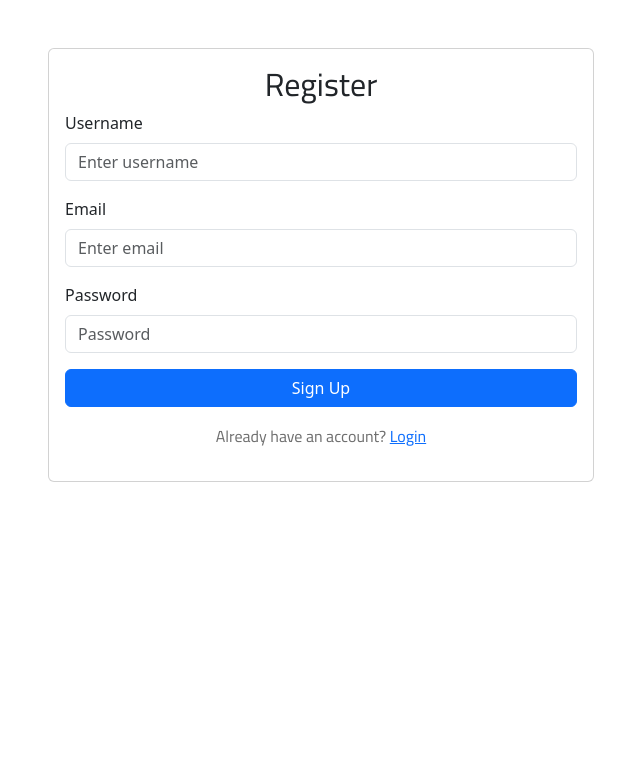
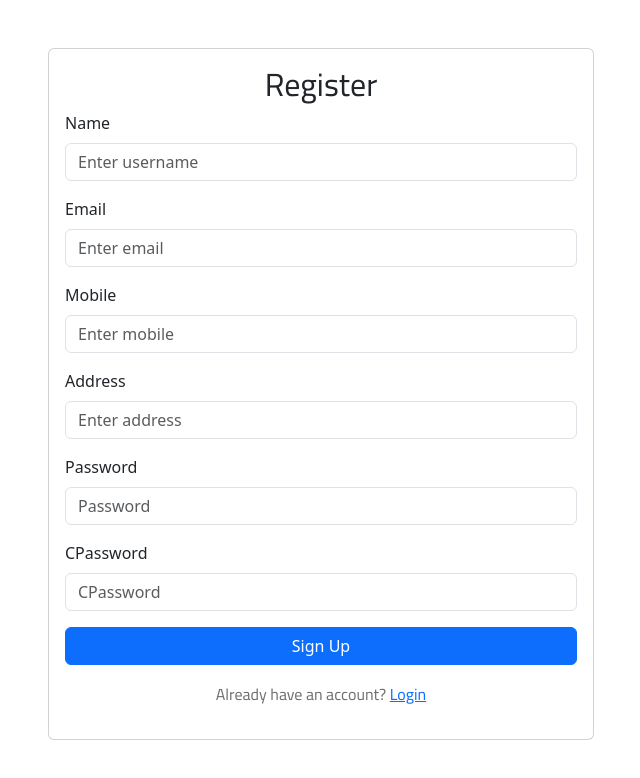
Before and after one commit to kumar9762/k-demo, a React (Create React App) app: page /register in a window 1280 px wide. Shown: the top 778 px of the page, without its empty margins (319-959 px from the left). Built offline with nearby package versions, Linux system fonts and the light colour scheme.

Commit message:
change in sub cat use link in register

```diff
--- a/src/website/maincomponent/SubCatView.jsx
+++ b/src/website/maincomponent/SubCatView.jsx
@@ -5,6 +5,8 @@ import { Carousel } from "react-bootstrap";
 import { Link, useParams } from "react-router-dom";
 import Slider2 from "./pages/Slider2";
 import { FaHome } from "react-icons/fa";
+import AliceCarousel from "react-alice-carousel";
+import "react-alice-carousel/lib/alice-carousel.css";
 
 const SubCatView = () => {
   let { cat_id, sub_id } = useParams();
@@ -27,8 +29,8 @@ const SubCatView = () => {
         setCategory(data.category.data);
         setCategory_(data.category_);
         setSubCategory_(data.subcategory_);
-        console.log("hi");
-        console.log(data.subcategory_);
+        //console.log("hi");
+        //console.log(data.subcategory_);
         setCat(data.cat);
         setBrand(data.brand);
         setSub(data.sub);
@@ -40,7 +42,6 @@ const SubCatView = () => {
       });
   };
 
-
   const [expandedCategory, setExpandedCategory] = useState(null);
 
   const toggleCategory = (categoryId) => {
@@ -51,6 +52,13 @@ const SubCatView = () => {
     }
   };
 
+  // const handleDragStart = (e) => e.preventDefault();
+
+  // const items = [
+  //   <img src="https://www.consultancy.in/illustrations/news/spotlight/2020-11-01-190144635-food-beverage.jpg" onDragStart={handleDragStart} role="presentation" />,
+  //   <img src="https://www.consultancy.in/illustrations/news/spotlight/2020-11-01-190144635-food-beverage.jpg" onDragStart={handleDragStart} role="presentation" />,
+  //   <img src="https://www.consultancy.in/illustrations/news/spotlight/2020-11-01-190144635-food-beverage.jpg" onDragStart={handleDragStart} role="presentation" />,
+  // ];
 
   useEffect(() => {
     getSubCat();
@@ -79,10 +87,12 @@ const SubCatView = () => {
               />
               <div className="carousel-caption d-flex flex-column align-items-center justify-content-center h-100">
                 <div className="container text-center text-dark font-weight-bold">
-                  <h1 style={{ fontWeight: "bold", fontSize: "35px" }}>{Category_.category_name}</h1>
+                  <h1 style={{ fontWeight: "bold", fontSize: "35px" }}>
+                    {Category_.category_name}
+                  </h1>
                   <h3 style={{ fontWeight: "normal", fontSize: "30px" }}>
                     <Link to="/" style={{ color: "black" }}>
-                      <FaHome /> Home
+                       Home
                     </Link>
                     /<b>{SubCategory_.subcategory_name}</b>
                   </h3>
@@ -92,7 +102,75 @@ const SubCatView = () => {
           </div>
         </div>
 
-        <div className="container-fluid"></div>
+        <div className="container-fluid mt-3 rounded-circle">
+          {/* <AliceCarousel mouseTracking items={items}
+         /> */}
+          {/* <AliceCarousel
+            duration={400}
+            autoPlay={true}
+            startIndex={1}
+            fadeOutAnimation={true}
+            mouseDragEnabled={true}
+            playButtonEnabled={true}
+            autoPlayInterval={2000}
+          >
+            <img
+              src="https://www.consultancy.in/illustrations/news/spotlight/2020-11-01-190144635-food-beverage.jpg"
+              className=" rounded-pill"
+            />
+            <img
+              src="https://www.consultancy.in/illustrations/news/spotlight/2020-11-01-190144635-food-beverage.jpg"
+              className=" rounded-pill"
+            />
+            <img
+              src="https://www.consultancy.in/illustrations/news/spotlight/2020-11-01-190144635-food-beverage.jpg"
+              className=" rounded-pill"
+            />
+            <img
+              src="https://www.consultancy.in/illustrations/news/spotlight/2020-11-01-190144635-food-beverage.jpg"
+              className=" rounded-pill"
+            />
+            <img
+              src="https://www.consultancy.in/illustrations/news/spotlight/2020-11-01-190144635-food-beverage.jpg"
+              className=" rounded-pill"
+            />
+          </AliceCarousel> */}
+        </div>
+        <div className="container align-center carousel-inner" style={{ marginTop: "30px", marginLeft: "auto",backgroundColor:'darkgray' }}>
+          <AliceCarousel className='ms-2'
+            mouseTracking
+            items={Sub.map((subslider) => (
+              <div
+                key={subslider.subcategory_image}
+                className="slider-image-container ms-5"
+              >
+                <button className="btn btn-outline-success hover mt-5">
+                <img
+                  src={subslider.subcategory_image}
+                  alt={subslider.Iceream}
+                  height={"100px"}
+                  width={"150px"}
+                  className="slider-image  "
+                />
+                </button>
+                <div className="carousel-caption text-danger">
+                  {subslider.subcategory_name}
+                </div>
+              </div>
+            ))}
+
+            responsive={{
+              0: { items: 1 },
+              576: { items: 2 },
+              768: { items: 3 },
+              992: { items: 4 },
+              1200: { items: 5 },
+            }}
+            autoPlay
+            autoPlayInterval={3000}
+            infinite
+          />
+        </div>
         {/* Breadcrumb Section Begin */}
         {/* <section className="breadcrumb-section set-bg" style={{ backgroundImage: "url('img/background.jpg')" }}>
     <div className="container">
@@ -117,7 +195,10 @@ const SubCatView = () => {
               <div className="col-lg-3 col-md-5">
                 <div className="sidebar border-1">
                   <h4>Filter By Category</h4>
-                  <div className="sidebar__item bg-warning rounded-2 text-bg-success" style={{ maxHeight: "300px", overflowY: "auto" }}>
+                  <div
+                    className="sidebar__item bg-warning rounded-2 text-bg-success"
+                    style={{ maxHeight: "300px", overflowY: "auto" }}
+                  >
                     {Cat.map((cat) => (
                       <div key={cat.category_id} className="category">
                         <label className="btn btn-danger category-label">
@@ -131,9 +212,21 @@ const SubCatView = () => {
 
                         {expandedCategory === cat.category_id && (
                           <ul className="subcategory-list">
-              {Sub.filter((subcategory) => subcategory.subcategory_category_id === cat.category_id).map((subcategory) => (
-                <li key={subcategory.subcategory_id} className="subcategory">
-                  <Link to={`/subcatview/${cat.category_id}/${subcategory.subcategory_id}`} className="subcategory-name">{subcategory.subcategory_name}</Link>
+                            {Sub.filter(
+                              (subcategory) =>
+                                subcategory.subcategory_category_id ===
+                                cat.category_id
+                            ).map((subcategory) => (
+                              <li
+                                key={subcategory.subcategory_id}
+                                className="subcategory"
+                              >
+                                <Link
+                                  to={`/subcatview/${cat.category_id}/${subcategory.subcategory_id}`}
+                                  className="subcategory-name"
+                                >
+                                  {subcategory.subcategory_name}
+                                </Link>
                               </li>
                             ))}
                           </ul>
--- a/src/website/maincomponent/pages/Register.jsx
+++ b/src/website/maincomponent/pages/Register.jsx
@@ -1,8 +1,39 @@
-import React from 'react'
-import { Button, Form } from 'react-bootstrap'
-import { Link } from 'react-router-dom'
+import React, { useState } from "react";
 
 const Register = () => {
+  const [formData, setformData] = useState({
+    name: "",
+    email: "",
+    mob_no: "",
+    address: "",
+    password: "",
+    cpassword: "",
+  });
+
+  console.log(formData);
+  const onInputChange = (e) => {
+    setformData({ ...formData, [e.target.name]: e.target.value });
+  };
+
+  const onSubmit = (e) => {
+    e.preventDefault();
+    fetch("https://vsmart.ajspire.com/api/userregister", {
+      method: "POST",
+      body: JSON.stringify(formData), // Convert formData to JSON string
+      headers: {
+        "Content-Type": "application/json", // Specify content type as JSON
+        // Include other headers if needed
+      },
+    })
+      .then((res) => res.json())
+      .then((data) => {
+
+        console.log(data);
+      })
+      .catch((error) => {
+        console.log("Error", error);
+      });
+  };
   return (
     <>
       <div className="container">
@@ -13,28 +44,95 @@ const Register = () => {
                 <h2 className="card-title text-center">Register</h2>
                 <form>
                   <div className="form-group">
-              <label htmlFor="username">Username</label>
-              <input type="text" className="form-control" id="username" placeholder="Enter username" required />
+                    <label htmlFor="username">Name</label>
+                    <input
+                      type="text"
+                      className="form-control"
+                      onChange={(e) => onInputChange(e)}
+                      name="name"
+                      id="username"
+                      placeholder="Enter username"
+                      required
+                    />
                   </div>
                   <div className="form-group">
                     <label htmlFor="email">Email</label>
-              <input type="email" className="form-control" id="email" placeholder="Enter email" required />
+                    <input
+                      type="email"
+                      className="form-control"
+                      onChange={(e) => onInputChange(e)}
+                      name="email"
+                      id="email"
+                      placeholder="Enter email"
+                      required
+                    />
+                  </div>
+                  <div className="form-group">
+                    <label htmlFor="email">Mobile</label>
+                    <input
+                      type="number"
+                      className="form-control"
+                      onChange={(e) => onInputChange(e)}
+                      name="mob_no"
+                      id="email"
+                      placeholder="Enter mobile"
+                      required
+                    />
+                  </div>
+                  <div className="form-group">
+                    <label htmlFor="email">Address</label>
+                    <input
+                      type="text"
+                      className="form-control"
+                      onChange={(e) => onInputChange(e)}
+                      name="address"
+                      id="email"
+                      placeholder="Enter address"
+                      required
+                    />
                   </div>
                   <div className="form-group">
                     <label htmlFor="password">Password</label>
-              <input type="password" className="form-control" id="password" placeholder="Password" required />
+                    <input
+                      type="password"
+                      className="form-control"
+                      onChange={(e) => onInputChange(e)}
+                      id="password"
+                      name="password"
+                      placeholder="Password"
+                      required
+                    />
                   </div>
-            <button type="submit" className="btn btn-primary btn-block">Sign Up</button>
+                  <div className="form-group">
+                    <label htmlFor="password">CPassword</label>
+                    <input
+                      type="password"
+                      className="form-control"
+                      onChange={(e) => onInputChange(e)}
+                      id="password"
+                      name="cpassword"
+                      placeholder="CPassword"
+                      required
+                    />
+                  </div>
+                  <button
+                    type="submit"
+                    className="btn btn-primary btn-block"
+                    onClick={(e) => onSubmit(e)}
+                  >
+                    Sign Up
+                  </button>
                 </form>
-          <p className="text-center mt-3">Already have an account? <a href="/login">Login</a></p>
+                <p className="text-center mt-3">
+                  Already have an account? <a href="/login">Login</a>
+                </p>
               </div>
             </div>
           </div>
         </div>
       </div>
+    </>
+  );
+};
 
-    </>
-  )
-}
-
-export default Register
+export default Register;
```
Lines whose indentation alone changed are shown as unchanged.
